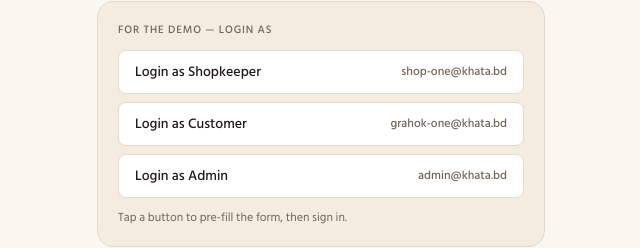
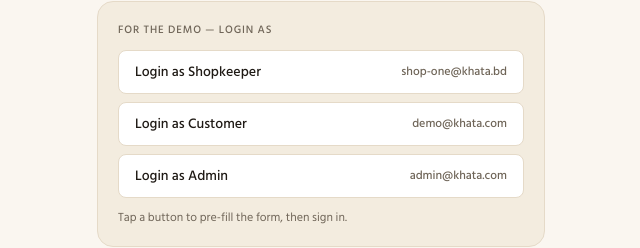
Before and after one commit to FARDIN98/khata-client, a Next.js app: page /auth/login in a window 1280 px wide. Shown: the part 180-428 px from the top of the page, without its empty margins (319-959 px from the left). Built offline with nearby package versions, Linux system fonts and the light colour scheme; no server answers.

Commit message:
fix(auth): update demo credentials to match new seed (demo@khata.com, admin@khata.com)

```diff
--- a/src/app/auth/login/page.tsx
+++ b/src/app/auth/login/page.tsx
@@ -39,14 +39,14 @@ const DEMO_ACCOUNTS: DemoAccount[] = [
   },
   {
     label: "Login as Customer",
-    email: "grahok-one@khata.bd",
-    password: "grahok123",
+    email: "demo@khata.com",
+    password: "demo1234",
     role: "GRAHOK",
   },
   {
     label: "Login as Admin",
-    email: "admin@khata.bd",
-    password: "admin123",
+    email: "admin@khata.com",
+    password: "admin1234",
     role: "SUPER_ADMIN",
   },
 ];
```
